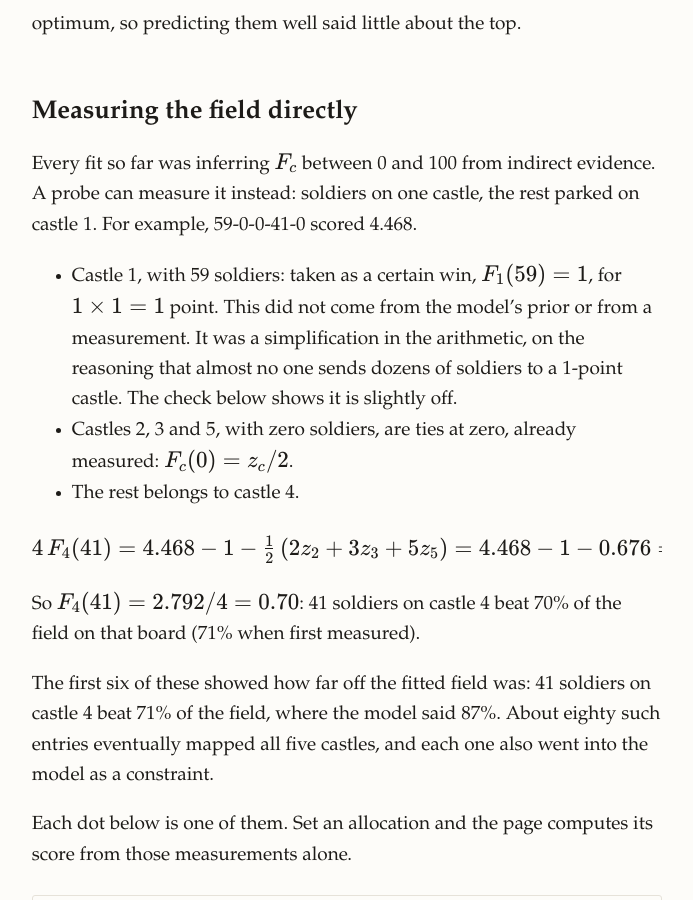
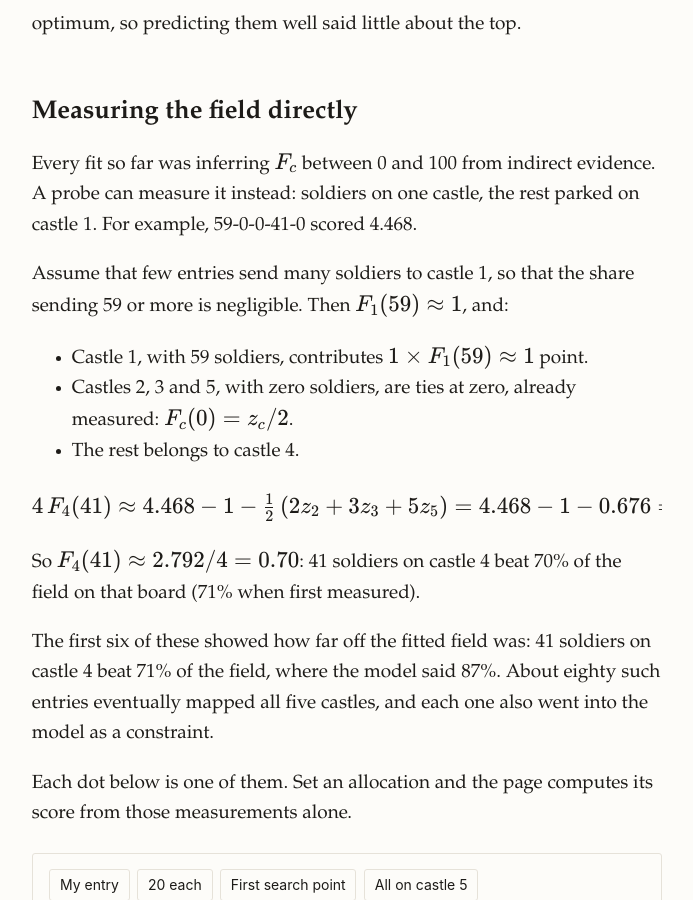
Before and after one commit to kinshu0/kinshu0.github.io, a Jekyll site: the page built from _posts/2026-11-22-castle-challenge.markdown, in a window 1280 px wide and 900 px high, scrolled down 5931 px. Shown: the whole window, without its empty margins (293-986 px from the left). Built offline with Jekyll 4.4.1, drawn with Linux system fonts in a browser that asks for light colours.

Commit message:
Castle post: state the castle 1 assumption first, then derive
Co-Authored-By: Claude Fable 5.2 <noreply@anthropic.com>

```diff
--- a/_posts/2026-11-22-castle-challenge.markdown
+++ b/_posts/2026-11-22-castle-challenge.markdown
@@ -123,15 +123,17 @@ It still did not find the answer. Its first recommendation put about 61 soldiers
 
 Every fit so far was inferring $$F_c$$ between 0 and 100 from indirect evidence. A probe can measure it instead: soldiers on one castle, the rest parked on castle 1. For example, 59-0-0-41-0 scored 4.468.
 
-- Castle 1, with 59 soldiers: taken as a certain win, $$F_1(59) = 1$$, for $$1 \times 1 = 1$$ point. This did not come from the model's prior or from a measurement. It was a simplification in the arithmetic, on the reasoning that almost no one sends dozens of soldiers to a 1-point castle. The check below shows it is slightly off.
+Assume that few entries send many soldiers to castle 1, so that the share sending 59 or more is negligible. Then $$F_1(59) \approx 1$$, and:
+
+- Castle 1, with 59 soldiers, contributes $$1 \times F_1(59) \approx 1$$ point.
 - Castles 2, 3 and 5, with zero soldiers, are ties at zero, already measured: $$F_c(0) = z_c / 2$$.
 - The rest belongs to castle 4.
 
 $$
-4 \, F_4(41) = 4.468 - 1 - \tfrac{1}{2} \left( 2 z_2 + 3 z_3 + 5 z_5 \right) = 4.468 - 1 - 0.676 = 2.792
+4 \, F_4(41) \approx 4.468 - 1 - \tfrac{1}{2} \left( 2 z_2 + 3 z_3 + 5 z_5 \right) = 4.468 - 1 - 0.676 = 2.792
 $$
 
-So $$F_4(41) = 2.792 / 4 = 0.70$$: 41 soldiers on castle 4 beat 70% of the field on that board (71% when first measured).
+So $$F_4(41) \approx 2.792 / 4 = 0.70$$: 41 soldiers on castle 4 beat 70% of the field on that board (71% when first measured).
 
 The first six of these showed how far off the fitted field was: 41 soldiers on castle 4 beat 71% of the field, where the model said 87%. About eighty such entries eventually mapped all five castles, and each one also went into the model as a constraint.
 
```
